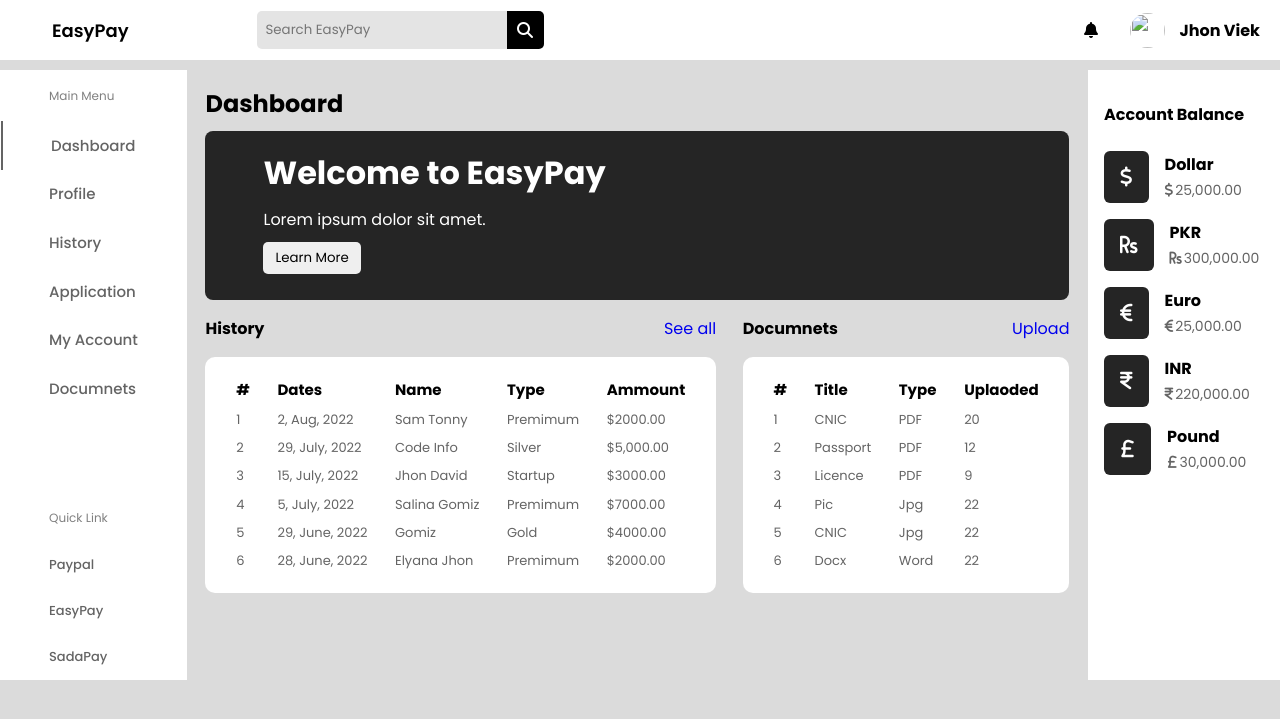
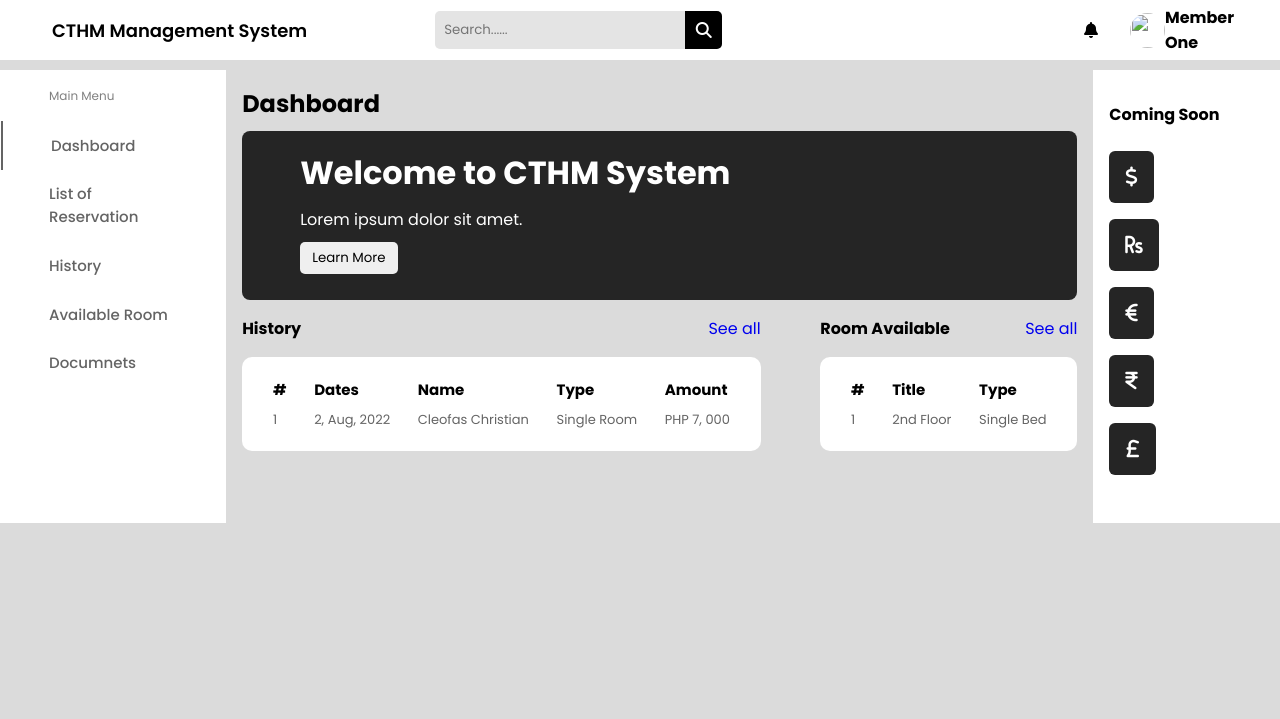
Before and after one commit to chrstncleofas/CTHM-MOCK-HOTEL-SYSTEM, a Django app: page /Dashboard/dashboard/ in a window 1280 px wide. Shown: the top 719 px of the page. Run offline with Django 4.2, Linux system fonts and the light colour scheme.

Commit message:
fix the issue and errors in the system

```diff
--- a/Dashboard/templates/Dashboard/dashboard.html
+++ b/Dashboard/templates/Dashboard/dashboard.html
@@ -12,9 +12,9 @@
 <body>
   <header class="header">
     <div class="logo">
-      <a href="#">EasyPay</a>
+      <a href="#">CTHM Management System</a>
       <div class="search_box">
-        <input type="text" placeholder="Search EasyPay">
+        <input type="text" placeholder="Search......">
         <i class="fa-sharp fa-solid fa-magnifying-glass"></i>
       </div>
     </div>
@@ -23,7 +23,7 @@
       <i class="fas fa-bell"></i>
       <div class="account">
         <img src="" alt="">
-        <h4>Jhon Viek</h4>
+        <h4>Member One</h4>
       </div>
     </div>
   </header>
@@ -32,25 +32,18 @@
       <div class="side_navbar">
         <span>Main Menu</span>
         <a href="#" class="active">Dashboard</a>
-        <a href="#">Profile</a>
+        <a href="#">List of Reservation</a>
         <a href="#">History</a>
-        <a href="#">Application</a>
-        <a href="#">My Account</a>
+        <a href="#">Available Room</a>
         <a href="#">Documnets</a>
 
-        <div class="links">
-          <span>Quick Link</span>
-          <a href="#">Paypal</a>
-          <a href="#">EasyPay</a>
-          <a href="#">SadaPay</a>
-        </div>
       </div>
     </nav>
 
     <div class="main-body">
       <h2>Dashboard</h2>
       <div class="promo_card">
-        <h1>Welcome to EasyPay</h1>
+        <h1>Welcome to CTHM System</h1>
         <span>Lorem ipsum dolor sit amet.</span>
         <button>Learn More</button>
       </div>
@@ -68,53 +61,16 @@
                 <th>Dates</th>
                 <th>Name</th>
                 <th>Type</th>
-                <th>Ammount</th>
+                <th>Amount</th>
               </tr>
             </thead>
             <tbody>
               <tr>
                 <td>1</td>
                 <td>2, Aug, 2022</td>
-                <td>Sam Tonny</td>
-                <td>Premimum</td>
-                <td>$2000.00</td>
-              </tr>
-              <tr>
-                <td>2</td>
-                <td>29, July, 2022</td>
-
-                <td>Code Info</td>
-                <td>Silver</td>
-                <td>$5,000.00</td>
-              </tr>
-              <tr>
-                <td>3</td>
-                <td>15, July, 2022</td>
-
-                <td>Jhon David</td>
-                <td>Startup</td>
-                <td>$3000.00</td>
-              </tr>
-              <tr>
-                <td>4</td>
-                <td>5, July, 2022</td>
-                <td>Salina Gomiz</td>
-                <td>Premimum</td>
-                <td>$7000.00</td>
-              </tr>
-              <tr>
-                <td>5</td>
-                <td>29, June, 2022</td>
-                <td>Gomiz</td>
-                <td>Gold</td>
-                <td>$4000.00</td>
-              </tr>
-              <tr>
-                <td>6</td>
-                <td>28, June, 2022</td>
-                <td>Elyana Jhon</td>
-                <td>Premimum</td>
-                <td>$2000.00</td>
+                <td>Cleofas Christian</td>
+                <td>Single Room</td>
+                <td>PHP 7, 000</td>
               </tr>
             </tbody>
           </table>
@@ -122,8 +78,8 @@
 
         <div class="list2">
           <div class="row">
-            <h4>Documnets</h4>
-            <a href="#">Upload</a>
+            <h4>Room Available</h4>
+            <a href="#">See all</a>
           </div>
           <table>
             <thead>
@@ -131,45 +87,13 @@
                 <th>#</th>
                 <th>Title</th>
                 <th>Type</th>
-                <th>Uplaoded</th>
               </tr>
             </thead>
             <tbody>
               <tr>
                 <td>1</td>
-                <td>CNIC</td>
-                <td>PDF</td>
-                <td>20</td>
-              </tr>
-              <tr>
-                <td>2</td>
-                <td>Passport</td>
-                <td>PDF</td>
-                <td>12</td>
-              </tr>
-              <tr>
-                <td>3</td>
-                <td>Licence</td>
-                <td>PDF</td>
-                <td>9</td>
-              </tr>
-              <tr>
-                <td>4</td>
-                <td>Pic</td>
-                <td>Jpg</td>
-                <td>22</td>
-              </tr>
-              <tr>
-                <td>5</td>
-                <td>CNIC</td>
-                <td>Jpg</td>
-                <td>22</td>
-              </tr>
-              <tr>
-                <td>6</td>
-                <td>Docx</td>
-                <td>Word</td>
-                <td>22</td>
+                <td>2nd Floor</td>
+                <td>Single Bed</td>
               </tr>
             </tbody>
           </table>
@@ -178,45 +102,37 @@
     </div>
 
     <div class="sidebar">
-      <h4>Account Balance</h4>
+      <h4>Coming Soon</h4>
 
       <div class="balance">
         <i class="fas fa-dollar icon"></i>
         <div class="info">
-          <h5>Dollar</h5>
-          <span><i class="fas fa-dollar"></i>25,000.00</span>
+
         </div>
       </div>
 
       <div class="balance">
         <i class="fa-solid fa-rupee-sign icon"></i>
         <div class="info">
-          <h5>PKR</h5>
-          <span><i class="fa-solid fa-rupee-sign"></i>300,000.00</span>
+
         </div>
       </div>
 
       <div class="balance">
         <i class="fas fa-euro icon"></i>
         <div class="info">
-          <h5>Euro</h5>
-          <span><i class="fas fa-euro"></i>25,000.00</span>
         </div>
       </div>
 
       <div class="balance">
         <i class="fa-solid fa-indian-rupee-sign icon"></i>
         <div class="info">
-          <h5>INR</h5>
-          <span><i class="fa-solid fa-indian-rupee-sign"></i>220,000.00</span>
         </div>
       </div>
 
       <div class="balance">
         <i class="fa-solid fa-sterling-sign icon"></i>
         <div class="info">
-          <h5>Pound</h5>
-          <span><i class="fa-solid fa-sterling-sign"></i>30,000.00</span>
         </div>
       </div>
 
```
